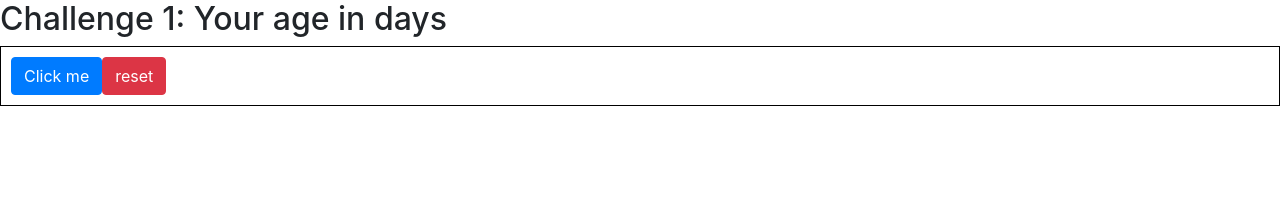
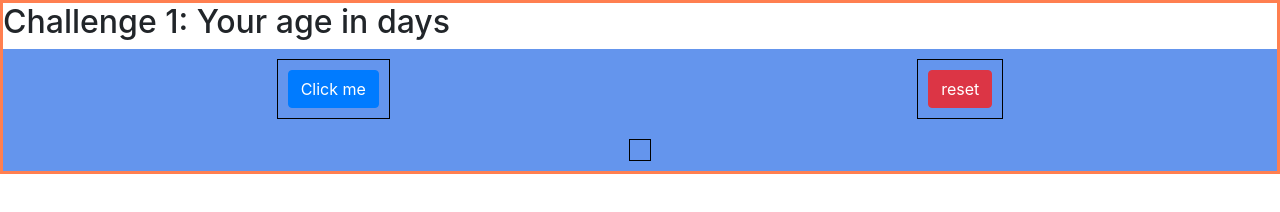
Before and after one commit to gesielbr/javascript-on-steroids, a plain HTML site: page index.html in a window 1280 px wide. Drawn offline with nearby package versions, Linux system fonts and the light colour scheme.

Commit message:
Flex Grid, função pegar data Nascimento

```diff
--- a/index.html
+++ b/index.html
@@ -18,6 +18,11 @@
         <div><button class="btn btn-primary">Click me</button></div>
         <div><button class="btn btn-danger">reset</button></div>
       </div>
+      <div class="flex-box-container-1">
+          <div id="flex-box-result">
+
+          </div>
+      </div>
     </div>
     <script src="static/js/script.js"></script>
   </body>
--- a/static/css/style.css
+++ b/static/css/style.css
@@ -1,5 +1,20 @@
+.container-1{
+    border: 3px solid coral;
+}
+
 .flex-box-container-1 {
   display: flex;
-  border: 1px solid black;
+  background-color: cornflowerblue;
   padding: 10px;
+  flex-wrap: wrap;
+  flex-direction: row;
+  /* flex-direction: column; */
+  justify-content: space-around;
 }
+
+.flex-box-container-1 div{
+    display: flex;
+    padding: 10px;
+    border: 1px solid black;
+    align-items: center;
+}
--- a/static/js/script.js
+++ b/static/js/script.js
@@ -1 +1,3 @@
-console.log("Hello");
+function ageInDays() {
+  var birthYear = prompt("Que ano você nasceu?");
+}
```
